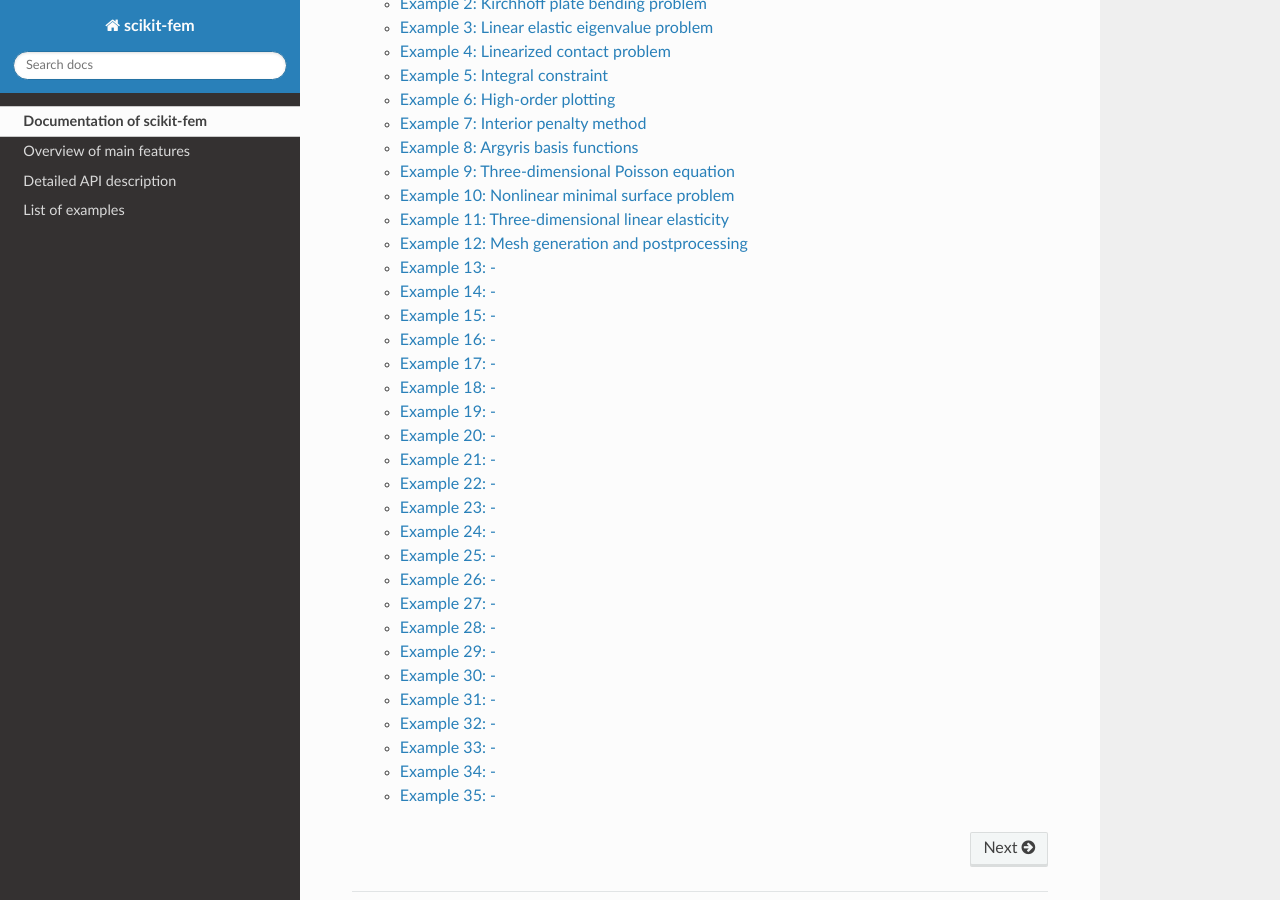
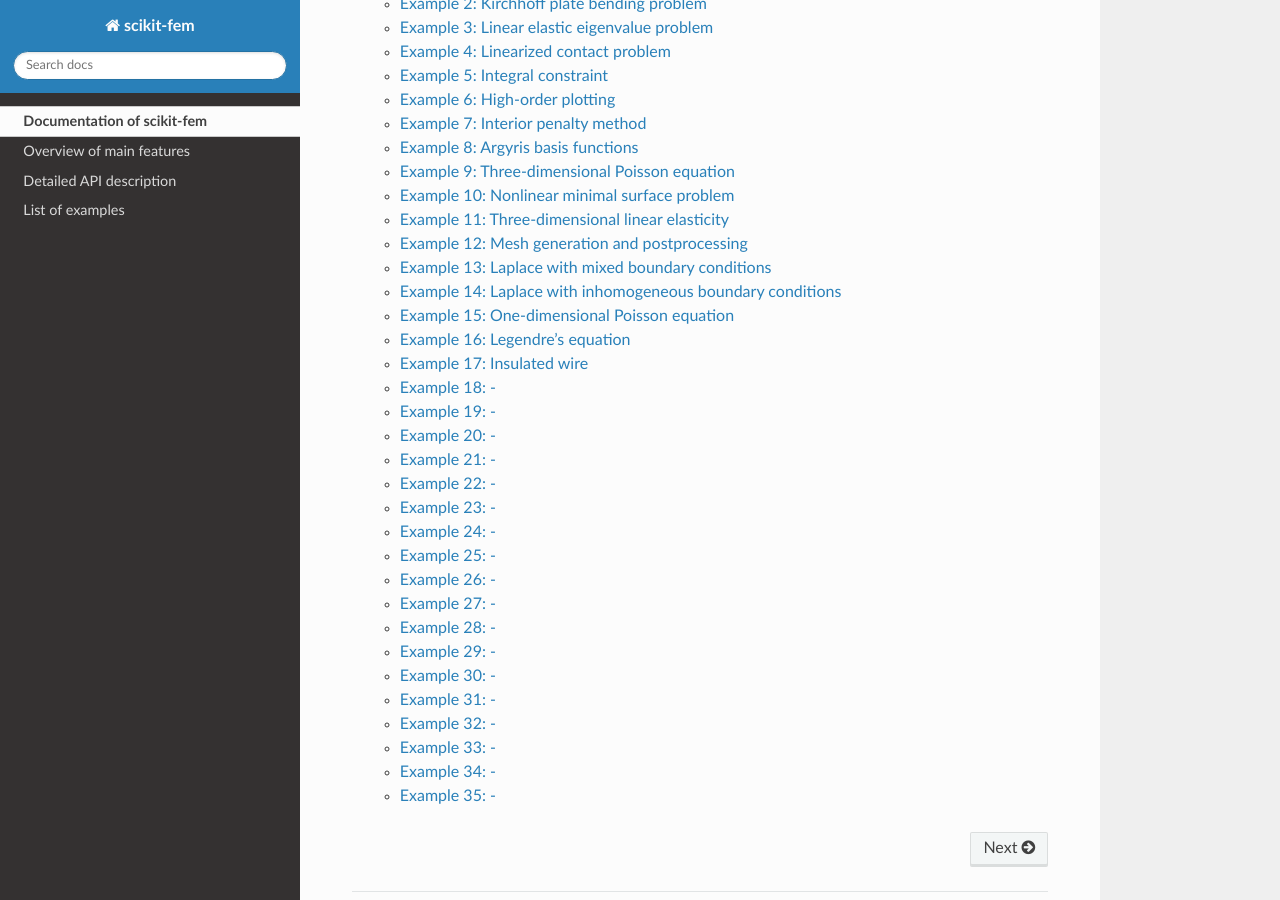
Before and after one commit to kinnala/scikit-fem, a Sphinx documentation site: the page built from docs/index.rst, in a window 1280 px wide and 900 px high, scrolled down 1052 px. Built offline with Sphinx 7.4.7 and the Read the Docs theme 2.0.0, drawn with Linux system fonts in a browser that asks for light colours; some of the changed lines change nothing that is shown.

Commit message:
Add more descriptions

```diff
--- a/docs/listofexamples.rst
+++ b/docs/listofexamples.rst
@@ -143,31 +143,84 @@
 
 `Source code <https://github.com/kinnala/scikit-fem/blob/master/docs/examples/ex12.py>`_
 
-Example 13: -
-=============
+Example 13: Laplace with mixed boundary conditions
+==================================================
+
+This example solves :math:`\Delta u = 0` in
+:math:`\Omega=\{(x,y):1<x^2+y^2<4,~0<\theta<\pi/2\}`, where :math:`\tan \theta =
+y/x`, with :math:`u = 0` on :math:`y = 0`, :math:`u = 1` on :math:`x =
+0`, and :math:`\frac{\partial u}{\partial n} = 0` on the rest of the
+boundary.
+
+.. note::
+
+   This example requires the external package `pygmsh <https://pypi.org/project/pygmsh/>`_.
 
 .. figure:: https://user-images.githubusercontent.com/973268/87775065-226f6d00-c82e-11ea-950c-fe9a10901133.png
 
+`Source code <https://github.com/kinnala/scikit-fem/blob/master/docs/examples/ex13.py>`_
 
-Example 14: -
-=============
+Example 14: Laplace with inhomogeneous boundary conditions
+==========================================================
+
+This example demonstrates how to impose coordinate-dependent Dirichlet
+conditions for the Laplace equation :math:`\Delta u = 0`. The solution will
+satisfy :math:`u=x^2 - y^2` on the boundary of the square domain.
 
 .. figure:: https://user-images.githubusercontent.com/973268/87775119-3dda7800-c82e-11ea-8576-2219fcf31814.png
 
-Example 15: -
-=============
+`Source code <https://github.com/kinnala/scikit-fem/blob/master/docs/examples/ex14.py>`_
+
+Example 15: One-dimensional Poisson equation
+============================================
+
+This example solves :math:`-u'' = 1` in :math:`(0,1)` with the boundary
+condition :math:`u(0)=u(1)=0`.
 
 .. figure:: https://user-images.githubusercontent.com/973268/87775166-52b70b80-c82e-11ea-9009-c9fa0a9e28e8.png
+   :width: 500px
 
-Example 16: -
-=============
+`Source code <https://github.com/kinnala/scikit-fem/blob/master/docs/examples/ex15.py>`_
+
+Example 16: Legendre's equation
+===============================
+
+This example solves the eigenvalue problem :math:`((1 - x^2) u')' + k u = 0` in
+:math:`(-1,1)`.
 
 .. figure:: https://user-images.githubusercontent.com/973268/87775206-65c9db80-c82e-11ea-8c49-bf191915602a.png
+   :width: 500px
 
-Example 17: -
-=============
+`Source code <https://github.com/kinnala/scikit-fem/blob/master/docs/examples/ex16.py>`_
+
+Example 17: Insulated wire
+==========================
+
+This example solves the steady heat conduction
+with generation in an insulated wire. In radial
+coordinates, the governing equations read: find :math:`T`
+satisfying
+
+.. math::
+   \nabla \cdot (k_0 \nabla T) + A = 0, \quad 0<r<a,
+and
+
+.. math::
+   \nabla \cdot (k_1 \nabla T) = 0, \quad a<r<b,
+with the boundary condition
+
+.. math::
+   k_1 \frac{\partial T}{\partial r} + h T = 0, \quad \text{on $r=b$}.
+The parameter values are :math:`k_0 = 101`, :math:`k_1 = 11`, :math:`A = 5`,
+:math:`h = 7`, and the geometry is defined as :math:`a=2` and :math:`b=3`.
+
+.. note::
+
+   This example requires the external package `pygmsh <https://pypi.org/project/pygmsh/>`_.
 
 .. figure:: https://user-images.githubusercontent.com/973268/87775309-8db93f00-c82e-11ea-9015-add2226ad01e.png
+
+`Source code <https://github.com/kinnala/scikit-fem/blob/master/docs/examples/ex17.py>`_
 
 Example 18: -
 =============
```
